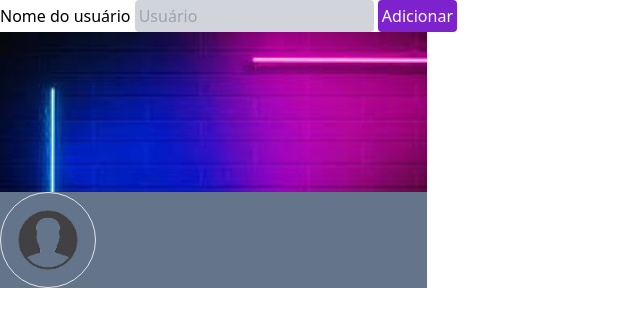
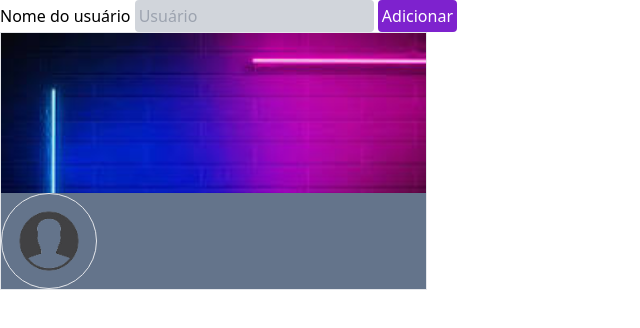
Before and after one commit to PedrinnhoUtumi/ATIVIDADE-CARTAO, a website: page cartao/src/index.html in a window 1280 px wide. Shown: the whole page, without its empty margins (0-640 px from the left). Drawn offline with Linux system fonts and the light colour scheme.

Commit message:
atividade

```diff
--- a/cartao/src/index.html
+++ b/cartao/src/index.html
@@ -14,12 +14,10 @@
         <button class="bg-purple-700 text-white p-1 rounded">Adicionar</button>
 
     </div>
-    <div class="bg-slate-500 w-1/3 flex flex-col">
+    <div class="bg-slate-500 w-1/3 flex flex-col border border-solid border-black">
         <div class="bg-[url('./fundo.jpeg')] w-full h-40 bg-cover"></div>
 
-
-
-            <div class="flex items-center justify-center border rounded-full w-24 h-24"><img src="image-removebg-preview.png" alt="" class=""></div>
+        <img src="./perfil.png" alt="" class="w-24 h-24 flex items-center justify-center border rounded-full">
 
     </div>
 </body>
```
Also changed, not shown: cartao/src/perfil.png (renamed from cartao/src/image-removebg-preview.png).
